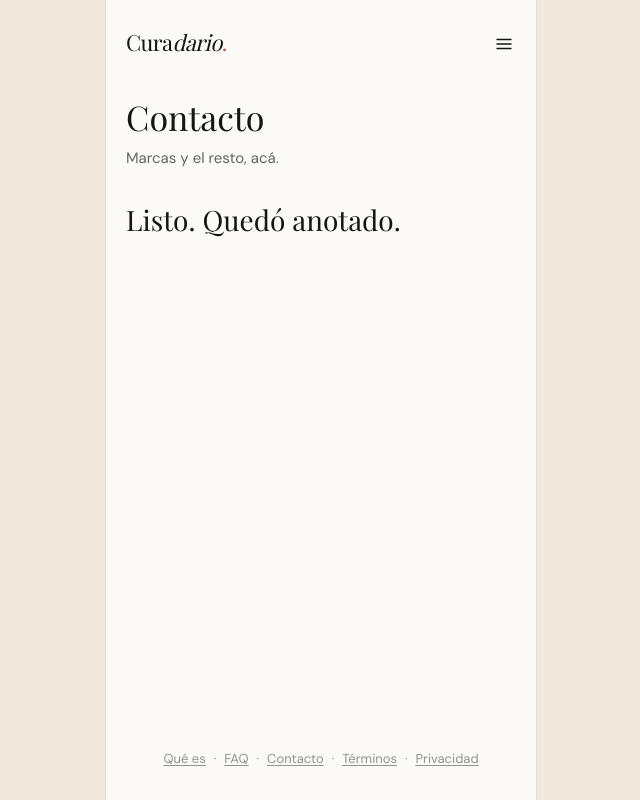
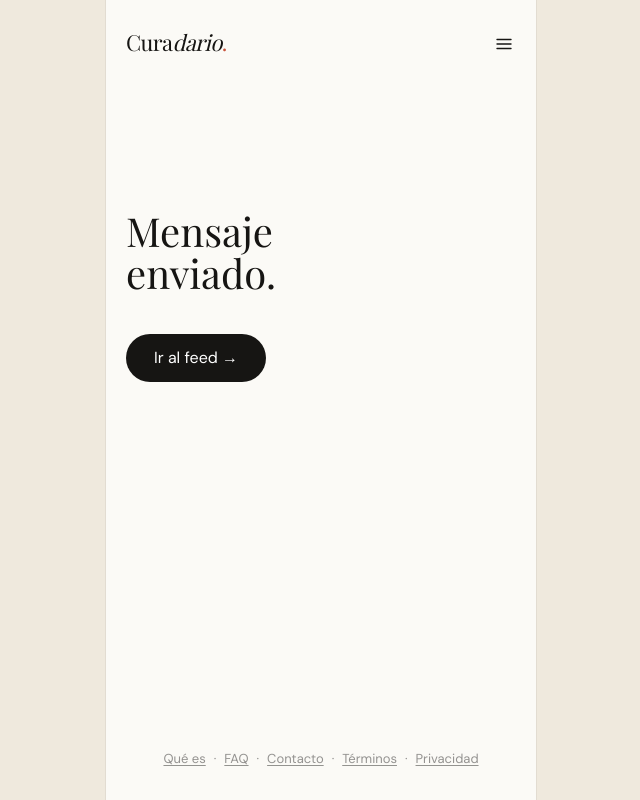
Before and after one commit to codego/tiendita, a Next.js app: page /contacto in a window 1280 px wide. Both pictures are taken after typing "Sample", "name@example.com", "Sample" into the empty fields and a click on the button "Enviar". Shown: the whole page, without its empty margins (319-959 px from the left). Built offline with nearby package versions, Linux system fonts and the light colour scheme; a web font is replaced by a local one.

Commit message:
Show empty search and Mensaje enviado as real screens
No encontramos eso. appears when Buscar matches nothing, with Ir al feed →. After Enviar, Contacto replaces the form with Mensaje enviado. and a path back to the feed.

Co-authored-by: Joaquín <codego@users.noreply.github.com>

```diff
--- a/app/contacto/page.tsx
+++ b/app/contacto/page.tsx
@@ -22,13 +22,7 @@ export default function ContactoPage() {
         <SiteMenu />
       </header>
       <main className="flex-1 px-5 pt-8 pb-8">
-        <h1 className="font-serif text-[34px] leading-tight text-ink">
-          {contactoCopy.title}
-        </h1>
-        <p className="mt-2 font-sans text-[15px] text-ink/65">{contactoCopy.sub}</p>
-        <div className="mt-8">
-          <ContactForm />
-        </div>
+        <ContactForm />
       </main>
       <SiteLinks className="px-5 pb-8 text-center font-sans text-[13px] text-ink/45" />
     </PhoneFrame>
--- a/components/ContactForm.tsx
+++ b/components/ContactForm.tsx
@@ -1,11 +1,13 @@
 "use client";
 
+import Link from "next/link";
 import { useState } from "react";
 import {
   contactoCopy,
   saveContactMessage,
   type ContactRole,
 } from "@/lib/contacto";
+import { routes } from "@/lib/routes";
 
 export function ContactForm() {
   const [name, setName] = useState("");
@@ -26,14 +28,31 @@ export function ContactForm() {
 
   if (done) {
     return (
-      <p className="font-serif text-[28px] leading-snug text-ink">
+      <div
+        role="status"
+        aria-live="polite"
+        className="flex min-h-[50vh] flex-col justify-center"
+      >
+        <h1 className="max-w-[12ch] font-serif text-[40px] leading-[1.05] text-ink">
           {contactoCopy.done}
-      </p>
+        </h1>
+        <Link
+          href={routes.landing}
+          className="mt-10 inline-flex h-12 w-fit items-center justify-center rounded-full bg-ink px-7 font-sans text-[16px] text-paper"
+        >
+          {contactoCopy.doneCta}
+        </Link>
+      </div>
     );
   }
 
   return (
-    <form onSubmit={submit} className="flex flex-col gap-6">
+    <>
+      <h1 className="font-serif text-[34px] leading-tight text-ink">
+        {contactoCopy.title}
+      </h1>
+      <p className="mt-2 font-sans text-[15px] text-ink/65">{contactoCopy.sub}</p>
+      <form onSubmit={submit} className="mt-8 flex flex-col gap-6">
         <label className="block">
           <span className="font-sans text-[14px] text-ink">{contactoCopy.name}</span>
           <input
@@ -105,5 +124,6 @@ export function ContactForm() {
           {contactoCopy.submit}
         </button>
       </form>
+    </>
   );
 }
--- a/components/SearchPanel.tsx
+++ b/components/SearchPanel.tsx
@@ -1,8 +1,11 @@
 "use client";
 
+import Link from "next/link";
 import { useMemo, useState } from "react";
 import { ProductCard } from "@/components/ProductCard";
 import { searchSkus } from "@/lib/catalog";
+import { emptySearch } from "@/lib/edges";
+import { routes } from "@/lib/routes";
 
 export function SearchPanel({ initialQuery = "" }: { initialQuery?: string }) {
   const [query, setQuery] = useState(initialQuery);
@@ -28,9 +31,21 @@ export function SearchPanel({ initialQuery = "" }: { initialQuery?: string }) {
         />
       </label>
       {empty ? (
-        <p className="mt-8 font-serif text-[28px] leading-snug text-ink">
-          No encontramos eso.
-        </p>
+        <div
+          role="status"
+          aria-live="polite"
+          className="mt-16 flex flex-col items-center text-center"
+        >
+          <p className="max-w-[16ch] font-serif text-[34px] leading-[1.1] text-ink">
+            {emptySearch.title}
+          </p>
+          <Link
+            href={routes.landing}
+            className="mt-8 inline-flex h-12 items-center justify-center rounded-full border border-ink/12 bg-cream px-8 font-sans text-[16px] text-terracotta"
+          >
+            {emptySearch.cta}
+          </Link>
+        </div>
       ) : (
         <div className="mt-6 grid grid-cols-2 gap-x-3 gap-y-8">
           {results.map((sku) => (
--- a/lib/contacto.ts
+++ b/lib/contacto.ts
@@ -8,7 +8,8 @@ export const contactoCopy = {
   shopper: "Shopper",
   message: "Mensaje",
   submit: "Enviar",
-  done: "Listo. Quedó anotado.",
+  done: "Mensaje enviado.",
+  doneCta: "Ir al feed →",
 } as const;
 
 export const CONTACT_STORAGE_KEY = "curadario:contacto";
--- a/lib/edges.ts
+++ b/lib/edges.ts
@@ -6,6 +6,11 @@ export const emptyGuardados = {
 
 export const emptyLooks = {
   line: "Todavía no hay looks. Volvé más tarde.",
+} as const;
+
+export const emptySearch = {
+  title: "No encontramos eso.",
+  cta: "Ir al feed →",
 } as const;
 
 export const emptyRecien = {
```
Also changed, not shown: 2 other files (tests, documents, lock files or other folders). Lines whose indentation alone changed are shown as unchanged.
